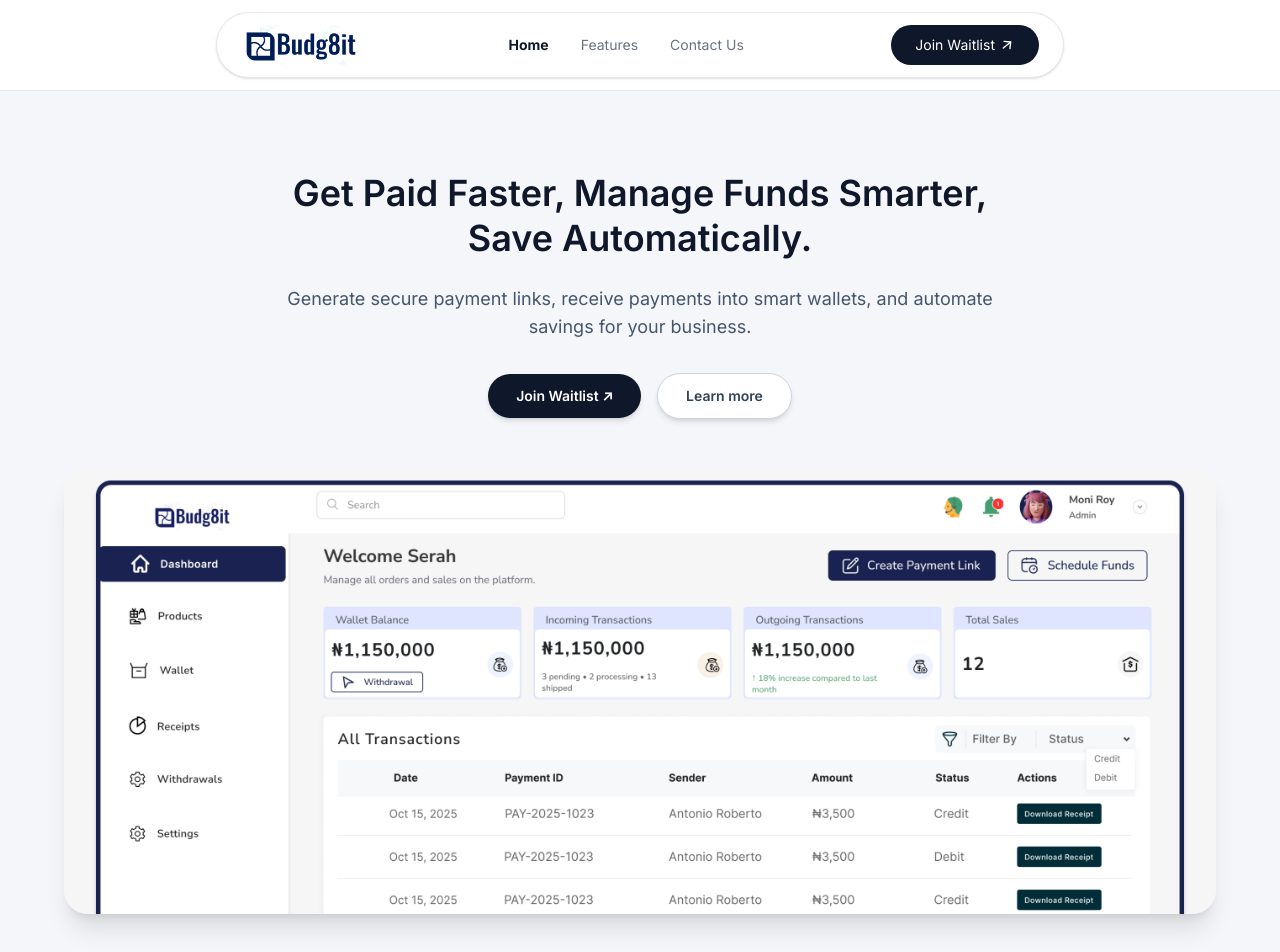
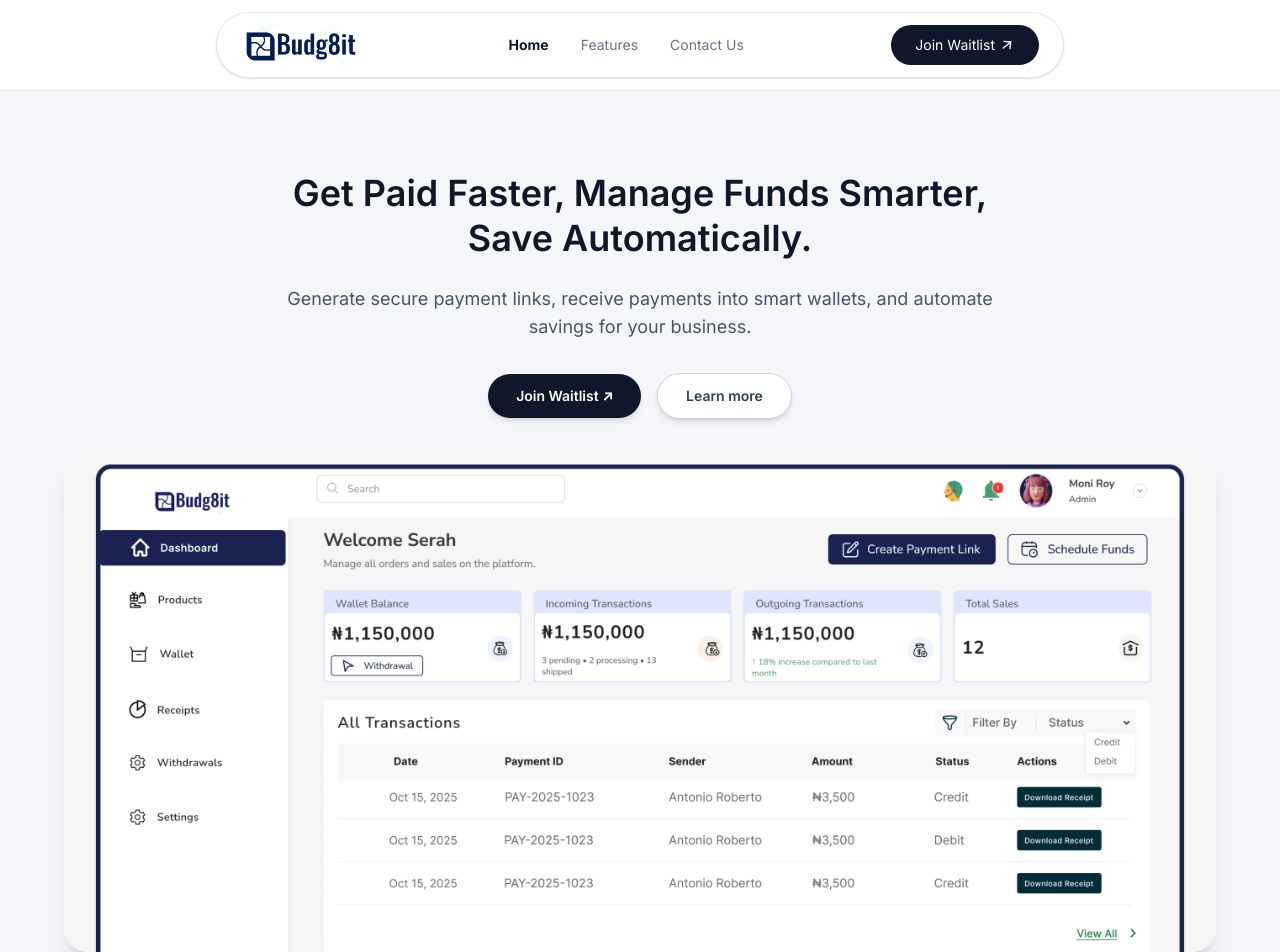
Before and after one commit to MikeDamilola/budg8it-Waitlist, a React (Vite) app: page / in a window 1280 px wide. Shown: the top 952 px of the page. Built offline with nearby package versions, Linux system fonts and the light colour scheme.

Commit message:
Fix dashboard image import and reduce hero dashboard spacing

```diff
--- a/src/components/Hero.jsx
+++ b/src/components/Hero.jsx
@@ -1,4 +1,4 @@
-import DashboardImage from '../assets/Dashboard image.png'
+import DashboardImage from '../assets/Dashboard image 1.png'
 
 function Hero() {
   return (
@@ -25,7 +25,7 @@ function Hero() {
             Learn more
           </a>
         </div>
-        <div className="mx-auto mt-12 w-full max-w-6xl">
+        <div className="mx-auto mt-8 w-full max-w-6xl">
           <img
             src={DashboardImage}
             alt="Budg8it dashboard preview"
```
Also changed, not shown: src/assets/Dashboard image 1.png (added), src/assets/Dashboard image.png (deleted).
